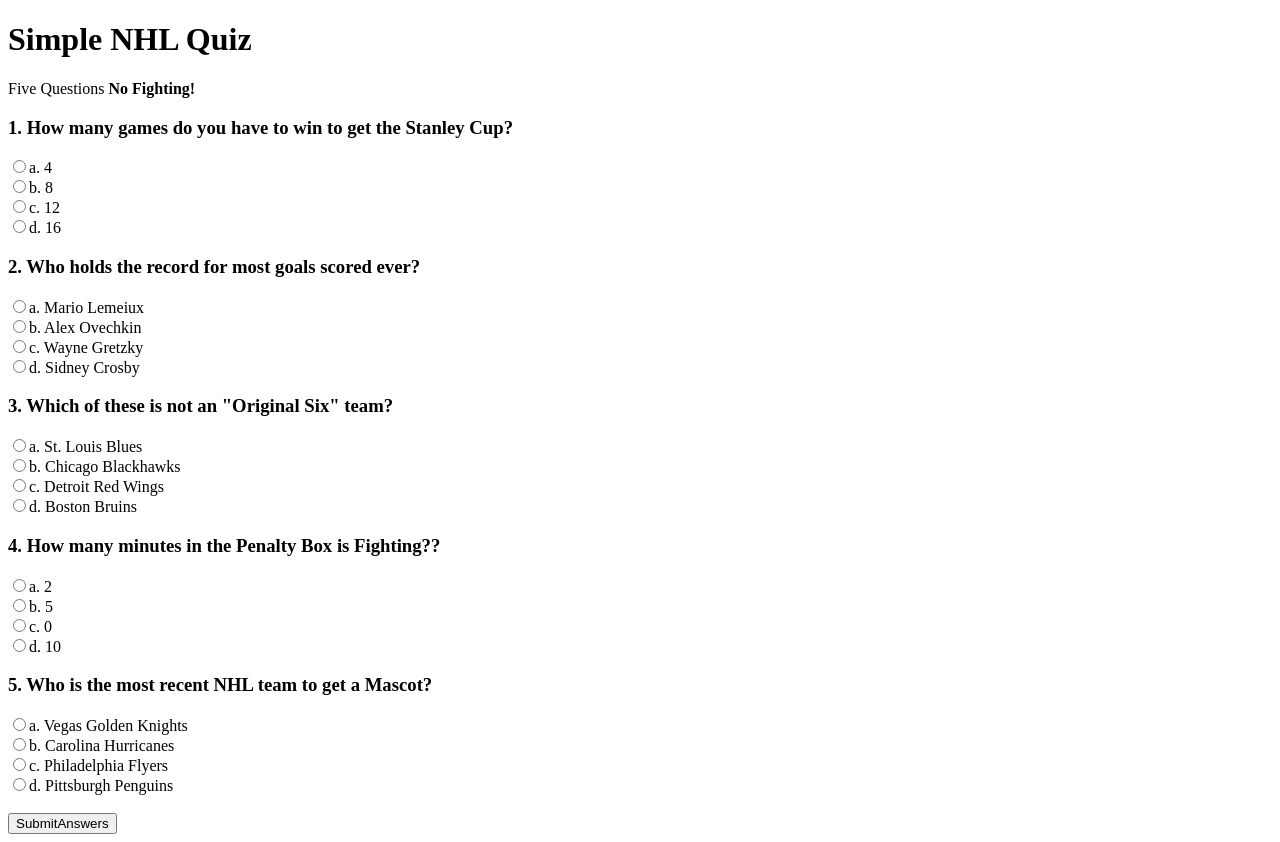
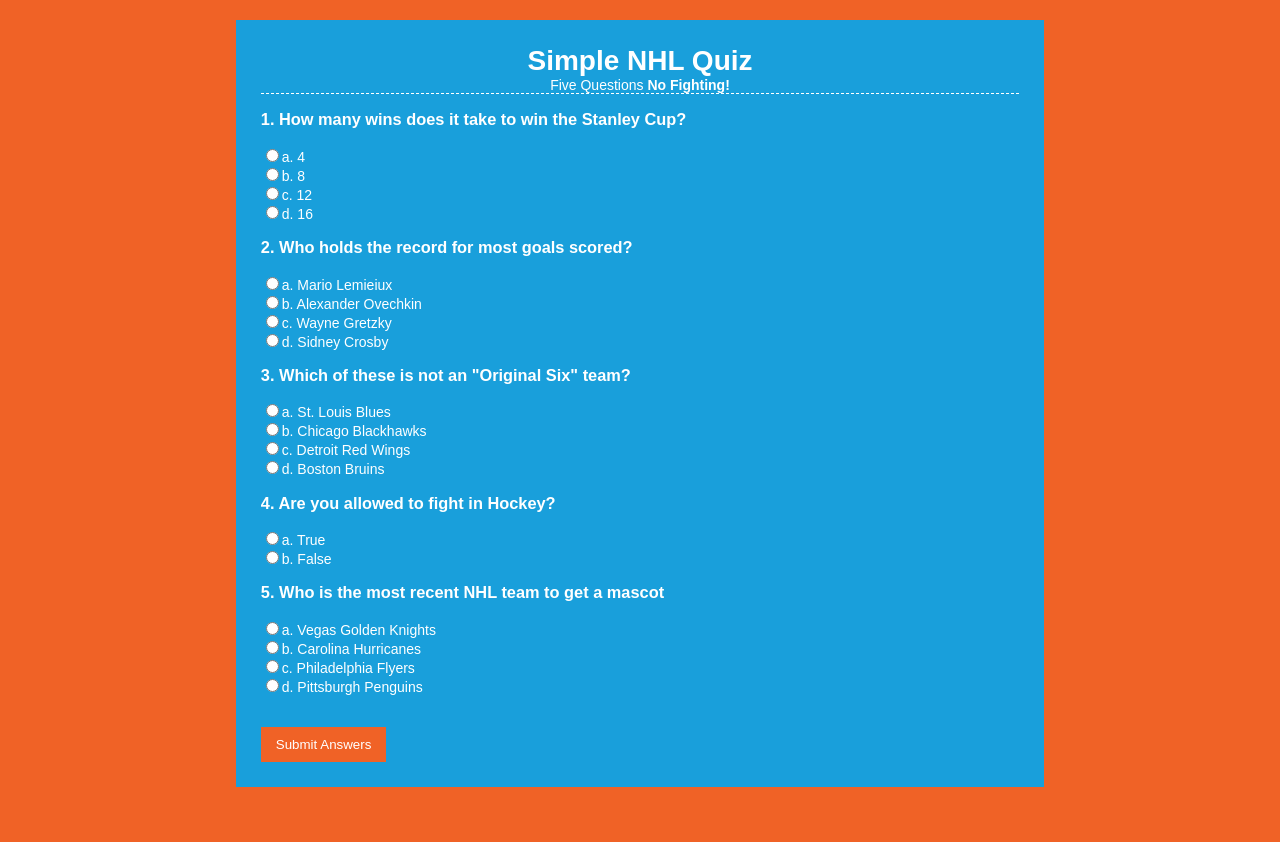
Before and after one commit to louis15187/Trivia-Game, a plain HTML site: page index.html in a window 1280 px wide. After the commit the page ends 807 px from the top, so only its background shows below. Drawn offline with Linux system fonts and the light colour scheme.

Commit message:
I'm So Commiting

```diff
--- a/assets/css/style.css
+++ b/assets/css/style.css
@@ -0,0 +1,57 @@
+body {
+    background: #f06226;
+    color: #fff;
+    font-family: 'Arial', sans-serif;
+    font-size: 14px;
+}
+
+#container {
+    width: 60%;
+    background: #199fdb;
+    margin: 20px auto;
+    overflow: auto;
+    padding: 25px;
+}
+
+header {
+    text-align: center;
+    border-bottom: #fff dashed 1px;
+}
+
+header h1 {
+    margin: 0;
+    padding: 0;
+}
+
+header p {
+    padding: 0;
+    margin-top: 5px;
+    color: #000;
+}
+
+section {
+    min-height: 400px;
+}
+
+footer {
+    text-align: center;
+}
+
+input[type='submit'] {
+    background: #f06226;
+    border: 0;
+    color: #fff;
+    padding: 10px 15px;
+    cursor: pointer;
+}
+
+#results h3 {
+    background: #f06226;
+    padding: 10px;
+    margin: 10px 0;
+}
+
+#results span {
+    color: #000;
+    font-weight: bold;
+}
--- a/assets/javascript/app.js
+++ b/assets/javascript/app.js
@@ -0,0 +1,36 @@
+function submitAnswers() {
+    var total = 5;
+    var score = 0;
+
+    // Get User Input
+    var q1 = document.forms["quizForm"]["q1"].value;
+    var q2 = document.forms["quizForm"]["q2"].value;
+    var q3 = document.forms["quizForm"]["q3"].value;
+    var q4 = document.forms["quizForm"]["q4"].value;
+    var q5 = document.forms["quizForm"]["q5"].value;
+
+    // Validation
+    for (i = 1; i <= total; i++) {
+        if (eval('q' + i) == null || eval('q' + i) == '') {
+            alert('You missed question ' + i);
+            return false;
+        }
+    }
+
+    // Set Correct Answers
+    var answers = ["d", "c", "a", "a", "c"];
+
+    // Check Answers
+    for (i = 1; i <= total; i++) {
+        if (eval('q' + i) == answers[i - 1]) {
+            score++;
+        }
+    }
+
+    // Display Results
+    var results = document.getElementById('results');
+    results.innerHTML = '<h3>You scored <span>' + score + '</span> out of <span>' + total + '</span></h3>';
+    alert('You scored ' + score + ' out of ' + total);
+
+    return false;
+}
--- a/index.html
+++ b/index.html
@@ -18,48 +18,42 @@
             <h1>Simple NHL Quiz</h1>
             <p1>Five Questions <strong>No Fighting!</strong></p1>
         </header>
-
         <section>
             <div id="results"></div>
-            <form name="quizForm" onsubmit="return SubmitAnswers()">
-                <h3>1. How many games do you have to win to get the Stanley Cup?</h3>
-                <input type="radio" name="q1" value="a" id="q1a">a. 4 <br>
-                <input type="radio" name="q2" value="b" id="q2b">b. 8 <br>
-                <input type="radio" name="q3" value="c" id="q3c">c. 12 <br>
-                <input type="radio" name="q4" value="d" id="q4d">d. 16 <br>
+            <form name="quizForm" onsubmit="return submitAnswers()">
+                <h3>1. How many wins does it take to win the Stanley Cup?</h3>
+                <input type="radio" name="q1" value="a" id="q1a">a. 4<br>
+                <input type="radio" name="q1" value="b" id="q1b">b. 8<br>
+                <input type="radio" name="q1" value="c" id="q1c">c. 12<br>
+                <input type="radio" name="q1" value="d" id="q1d">d. 16<br>
 
-                <h3>2. Who holds the record for most goals scored ever?</h3>
-                <input type="radio" name="q1" value="a" id="q2a">a. Mario Lemeiux <br>
-                <input type="radio" name="q2" value="b" id="q2b">b. Alex Ovechkin <br>
-                <input type="radio" name="q3" value="c" id="q3c">c. Wayne Gretzky <br>
-                <input type="radio" name="q4" value="d" id="q4d">d. Sidney Crosby <br>
+                <h3>2. Who holds the record for most goals scored?</h3>
+                <input type="radio" name="q2" value="a" id="q2a">a. Mario Lemieiux<br>
+                <input type="radio" name="q2" value="b" id="q2b">b. Alexander Ovechkin<br>
+                <input type="radio" name="q2" value="c" id="q2c">c. Wayne Gretzky<br>
+                <input type="radio" name="q2" value="d" id="q2d">d. Sidney Crosby<br>
 
                 <h3>3. Which of these is not an "Original Six" team?</h3>
-                <input type="radio" name="q1" value="a" id="q1a">a. St. Louis Blues<br>
-                <input type="radio" name="q2" value="b" id="q2b">b. Chicago Blackhawks <br>
-                <input type="radio" name="q3" value="c" id="q3c">c. Detroit Red Wings <br>
-                <input type="radio" name="q4" value="d" id="q4d">d. Boston Bruins <br>
+                <input type="radio" name="q3" value="a" id="q3a">a. St. Louis Blues<br>
+                <input type="radio" name="q3" value="b" id="q3b">b. Chicago Blackhawks<br>
+                <input type="radio" name="q3" value="c" id="q3c">c. Detroit Red Wings<br>
+                <input type="radio" name="q3" value="d" id="q3d">d. Boston Bruins<br>
 
-                <h3>4. How many minutes in the Penalty Box is Fighting??</h3>
-                <input type="radio" name="q1" value="a" id="q1a">a. 2 <br>
-                <input type="radio" name="q2" value="b" id="q2b">b. 5 <br>
-                <input type="radio" name="q3" value="c" id="q3c">c. 0 <br>
-                <input type="radio" name="q4" value="d" id="q4d">d. 10 <br>
+                <h3>4. Are you allowed to fight in Hockey?</h3>
+                <input type="radio" name="q4" value="a" id="q4a">a. True<br>
+                <input type="radio" name="q4" value="b" id="q4b">b. False<br>
 
-                <h3>5. Who is the most recent NHL team to get a Mascot?</h3>
-                <input type="radio" name="q1" value="a" id="q1a">a. Vegas Golden Knights <br>
-                <input type="radio" name="q2" value="b" id="q2b">b. Carolina Hurricanes <br>
-                <input type="radio" name="q3" value="c" id="q3c">c. Philadelphia Flyers <br>
-                <input type="radio" name="q4" value="d" id="q4d">d. Pittsburgh Penguins <br>
-                <br/>
-
-                <input type="submit" value="SubmitAnswers">
-
-
+                <h3>5. Who is the most recent NHL team to get a mascot</h3>
+                <input type="radio" name="q5" value="a" id="q5a">a. Vegas Golden Knights<br>
+                <input type="radio" name="q5" value="b" id="q5b">b. Carolina Hurricanes<br>
+                <input type="radio" name="q5" value="c" id="q5c">c. Philadelphia Flyers<br>
+                <input type="radio" name="q5" value="d" id="q5d">d. Pittsburgh Penguins<br>
+                <br><br>
+                <input type="submit" value="Submit Answers">
             </form>
         </section>
+
     </div>
-
 </body>
 
 </html>
```
